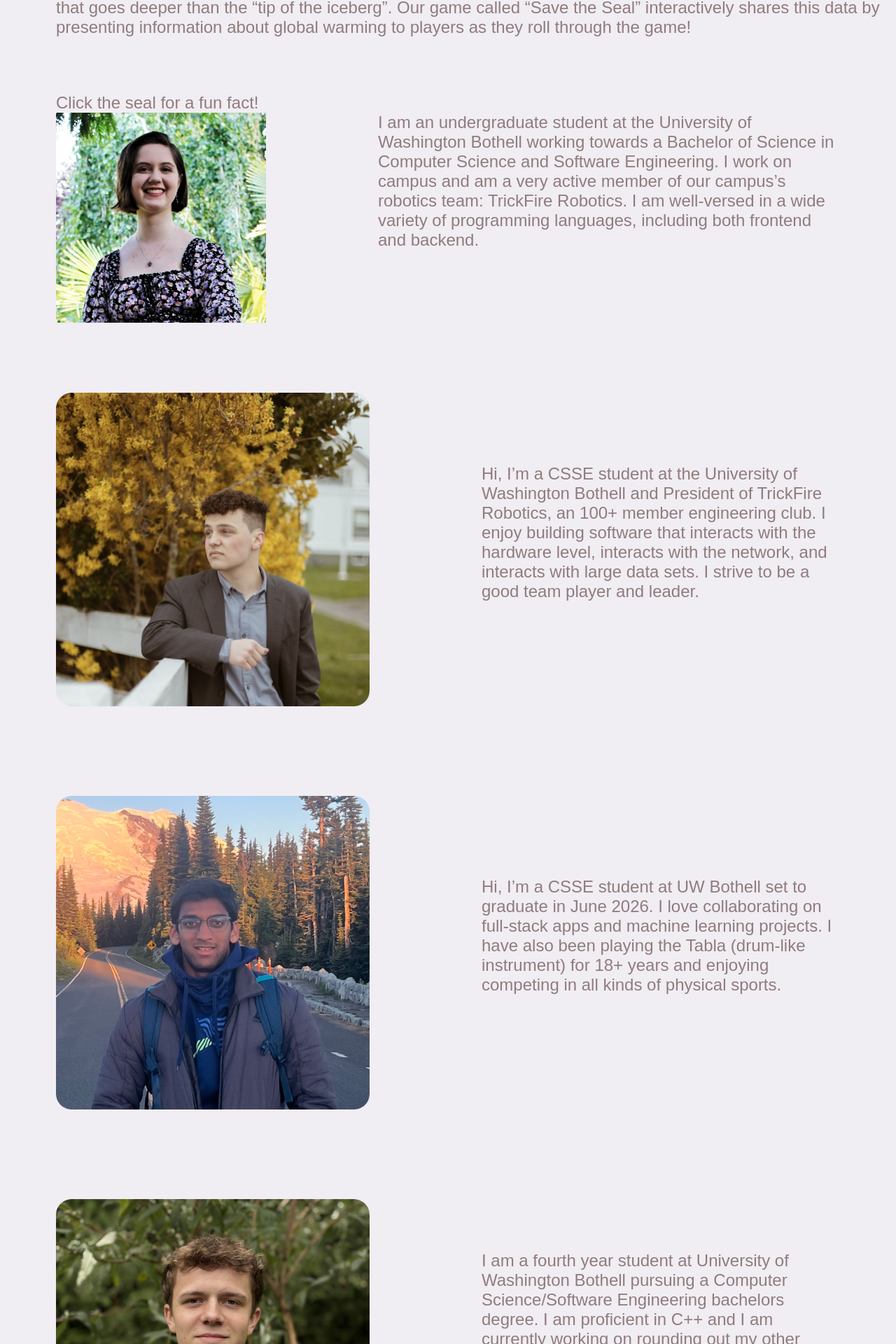
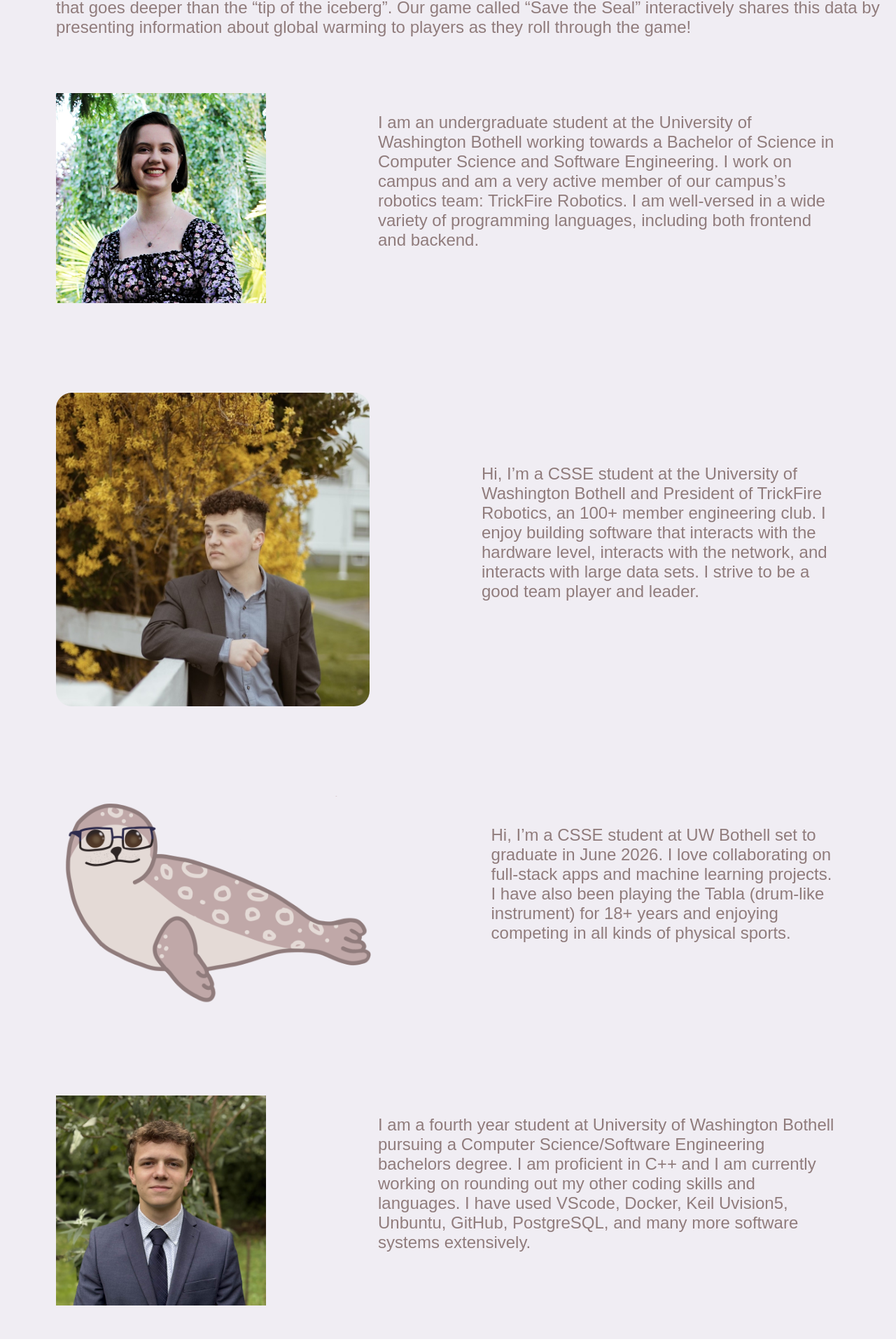
Before and after one commit to E11aW/css481-final-project, a React (Create React App) app: page /about-us in a window 1280 px wide. Shown: the part 440-2360 px from the top of the page at 70% size. Built offline with nearby package versions, Linux system fonts and the light colour scheme.

Commit message:
Adding to seals

```diff
--- a/src/components/Seal/Seal.js
+++ b/src/components/Seal/Seal.js
@@ -1,4 +1,5 @@
 import './Seal.scss';
+import { useRef } from 'react';
 
 /**
  * Seal component to display a customized seal image for each member with fun facts.
@@ -9,18 +10,21 @@ import './Seal.scss';
  */
 
 export const Seal = (props) => {
+    const funFactRef = useRef(null);
+
     const displayFunFact = () => {
         // Select a random fun fact from the array
         let index = Math.floor(Math.random() * props.funFacts.length);
-        let funFactDisplay = document.querySelector('.fun-fact');
-        // Create a new span element to display the fun fact
-        funFactDisplay.textContent = props.funFacts[index];
+
+        if (funFactRef.current) {
+            funFactRef.current.textContent = props.funFacts[index];
+        }
     }
 
     return (
         <div className='seal-section'>
             <div className='fun-facts'>
-                <p className='fun-fact'>Click the seal for a fun fact!</p>
+                <p className='fun-fact' ref={funFactRef}></p>
             </div>
             <img className='seal-image' src={props.imageSource} alt={props.imageAlt} onClick={displayFunFact} />
         </div>
--- a/src/pages/about-us/about-us.js
+++ b/src/pages/about-us/about-us.js
@@ -4,39 +4,41 @@ import { TextImage } from '../../components/TextImage/TextImage';
 import EllaImage from '../../assets/AboutUs/Ella-Williams.jpg';
 import MaxxImage from '../../assets/AboutUs/Maxx-McArthur.jpg';
 import ClaytonImage from '../../assets/AboutUs/Clayton-McArthur.jpg'
-import IshaanImage from '../../assets/AboutUs/Ishaan-Shete.jpg'
+import IshaanSeal from '../../assets/AboutUs/IshaanSeal.png';
 
 export const AboutUs = () => {
   return (
-    <main className="about-us">
+    <main className='about-us'>
       <MaxWidth>
         <h1>About Us</h1>
         <h2>Our Mission</h2>
         <p className='mission-paragraph'>Tip of the Iceberg focuses on spreading awareness on global warming and ice caps melting in an interactive and engaging way. This website includes multiple pages that share important data and statistics on these topics, using up-to-date information that demonstrates the true situation of global warming. We are striving to use data that goes deeper than the “tip of the iceberg”. Our game called “Save the Seal” interactively shares this data by presenting information about global warming to players as they roll through the game!</p>
         <TextImage
           imageSource={EllaImage}
-          imageAlt="Ella Williams"
+          imageAlt='Ella Williams'
           text='I am an undergraduate student at the University of Washington Bothell working towards a Bachelor of Science in Computer Science and Software Engineering. I work on campus and am a very active member of our campus’s robotics team: TrickFire Robotics. I am well-versed in a wide variety of programming languages, including both frontend and backend.'
           hasButton={false}
           funFacts={['ff1', 'ff2', 'ff3']}
         />
         <TextImage
           imageSource={ClaytonImage}
-          imageAlt="Clayton McArthur"
+          imageAlt='Clayton McArthur'
           text='Hi, I’m a CSSE student at the University of Washington Bothell and President of TrickFire Robotics, an 100+ member engineering club. I enjoy building software that interacts with the hardware level, interacts with the network, and interacts with large data sets. I strive to be a good team player and leader.'
           hasButton={false}
         />
         <TextImage
-          imageSource={IshaanImage}
-          imageAlt="Ishaan Shete"
+          imageSource={IshaanSeal}
+          imageAlt='Ishaan Shete'
           text='Hi, I’m a CSSE student at UW Bothell set to graduate in June 2026. I love collaborating on full-stack apps and machine learning projects. I have also been playing the Tabla (drum-like instrument) for 18+ years and enjoying competing in all kinds of physical sports.'
           hasButton={false}
+          funFacts={['I speak 7 languages', 'I’ve been playing Tabla (drum-like) instrument for 18+ yrs', 'I like playing all sports']}
         />
         <TextImage
           imageSource={MaxxImage}
-          imageAlt="Maxx McArthur"
+          imageAlt='Maxx McArthur'
           text='I am a fourth year student at University of Washington Bothell pursuing a Computer Science/Software Engineering bachelors degree. I am proficient in C++ and I am currently working on rounding out my other coding skills and languages. I have used VScode, Docker, Keil Uvision5, Unbuntu, GitHub, PostgreSQL, and many more software systems extensively.'
           hasButton={false}
+          funFacts={['I graduated high school at 16', 'I have been snowboarding for 8 years', 'I have only been coding for 2 years']}
         />
       </MaxWidth>
     </main>
```
Also changed, not shown: src/assets/AboutUs/IshaanSeal.png (added).
